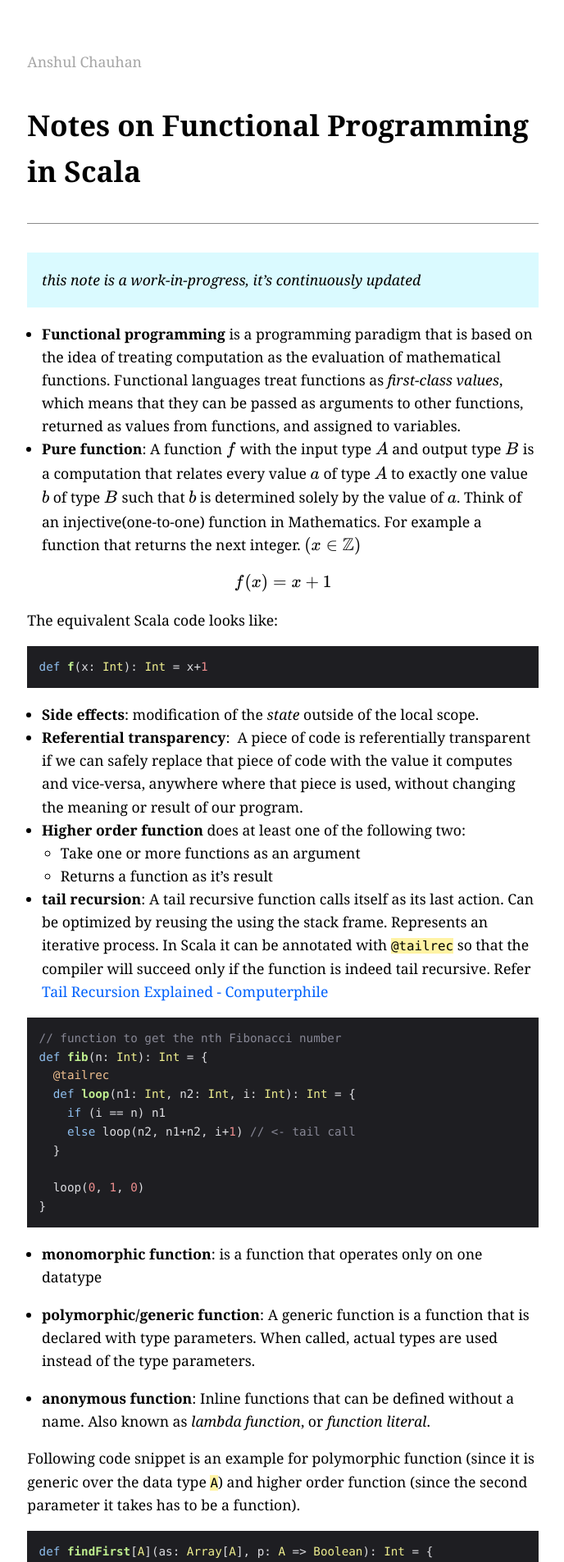
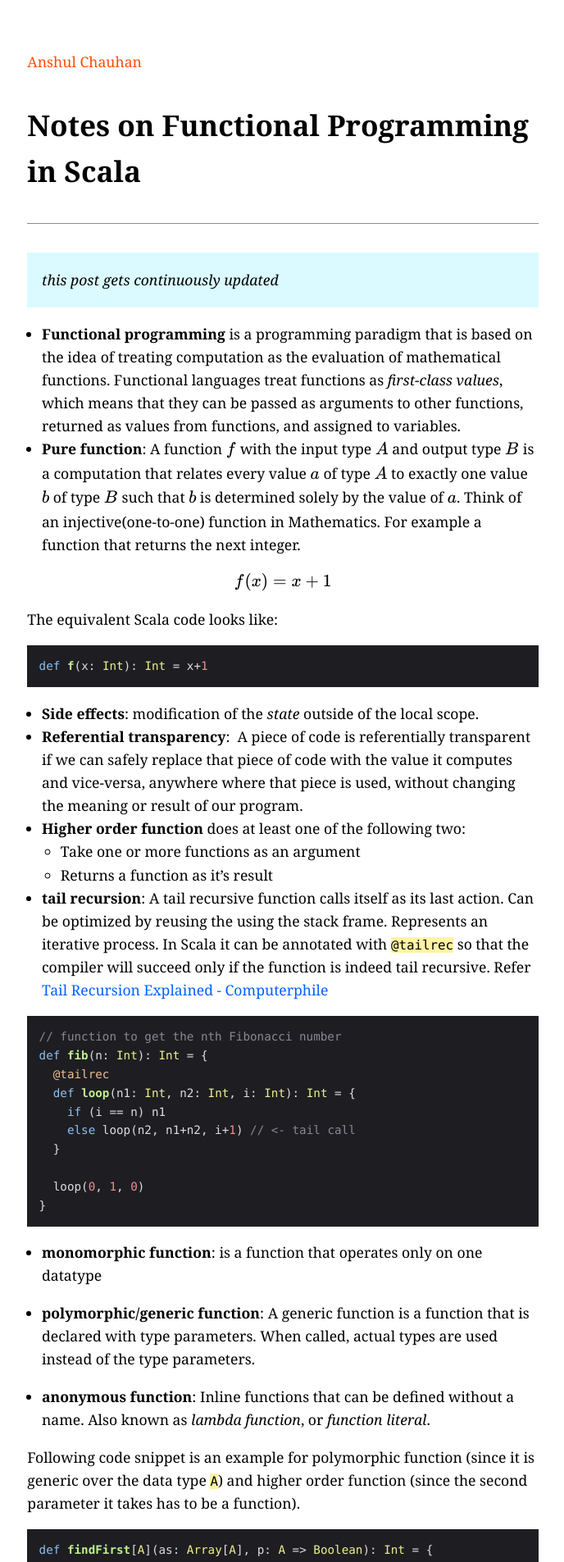
Before and after one commit to anshulxyz/anshulxyz.github.io, a Jekyll site: the page built from _posts/2022-12-01-fp-scala.md, in a window 1280 px wide. Shown: the top 1905 px of the page at 82% size, without its empty margins (295-983 px from the left). Built offline with Jekyll 4.4.1, drawn with Linux system fonts in a browser that asks for light colours; nearby versions of some CDN libraries.

Commit message:
Update fp-scala post

```diff
--- a/_layouts/post.html
+++ b/_layouts/post.html
@@ -5,8 +5,7 @@
 <body>
   <div class="container">
     <div>
-      <!--<a href="/">&larrb; Home</a>-->
-      <a href="/" class="muted">Anshul Chauhan</a>
+      <a href="/" class="title">Anshul Chauhan</a>
     </div>
     <div>
       <h1>{{ page.title }}</h1>
@@ -16,6 +15,7 @@
       <div>{{ content }}</div>
     </div>
     <div>
+      <hr/>
       <p class="muted" style="font-size: 0.85rem;">First published on {{ page.date | date_to_long_string: "ordinal" }}</p>
     </div>
     <footer>
--- a/_posts/2022-12-01-fp-scala.md
+++ b/_posts/2022-12-01-fp-scala.md
@@ -10,7 +10,7 @@ syntax: True
 tags: scala functional publish
 ---
 
-> _this note is a work-in-progress, it's continuously updated_
+> _this post gets continuously updated_
 
 - **Functional programming** is a programming paradigm
   that is based on the idea of treating computation as the evaluation of
@@ -21,7 +21,7 @@ tags: scala functional publish
   $$B$$ is a computation that relates every value $$a$$ of type $$A$$ to
   exactly one value $$b$$ of type $$B$$ such that $$b$$ is determined solely by
   the value of $$a$$. Think of an injective(one-to-one) function in
-  Mathematics. For example a function that returns the next integer. $$ (x \in \Z) $$
+  Mathematics. For example a function that returns the next integer.
 
 $$ f(x) = x + 1$$
 
@@ -125,5 +125,3 @@ val result = square(2 + 2)
 In this code, the `square` function takes an `Int` argument, but the argument is preceded by the `=>` symbol. This indicates that the argument is evaluated by-name, rather than by-value. When the square function is called with the argument `2 + 2`, the argument is not immediately evaluated. Instead, the square function is applied to the unevaluated argument `2 + 2`, and the result is `4 * 4` or `16`.
 - Data Abstraction: The ability to choose different implementations of the data
   without affecting clients.
-
----
--- a/_sass/main.scss
+++ b/_sass/main.scss
@@ -28,6 +28,7 @@ p {
   margin-top: 1em;
 }
 
+// link
 a {
   color:$color-indigo-4;
   text-decoration: none;
@@ -78,6 +79,10 @@ blockquote {
   color: lighten($color-gray-3, 10%);
 }
 
+.title {
+  color: $color-orange-3;
+}
+
 ul {
   padding-left: 1rem;
 }
```
Also changed, not shown: index.md (+1 -0 lines).
